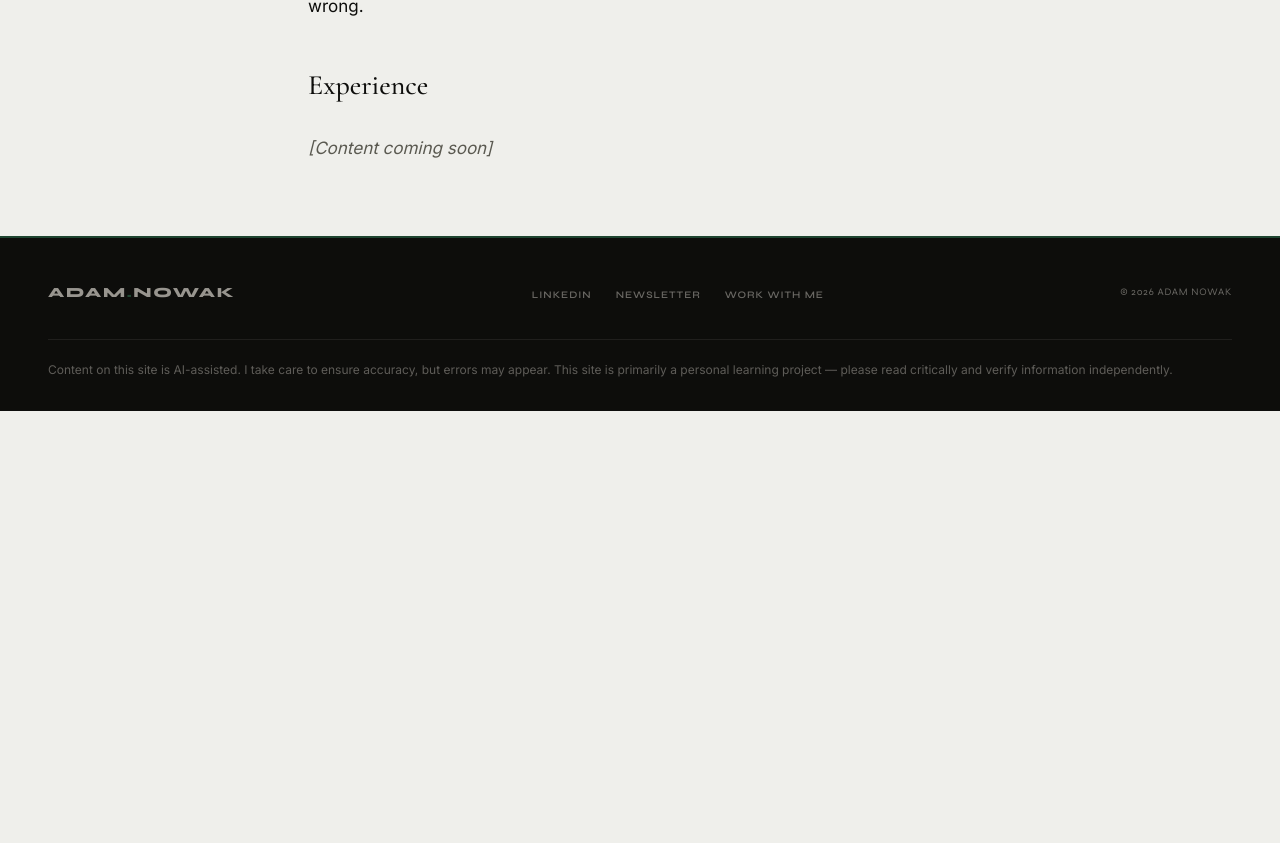
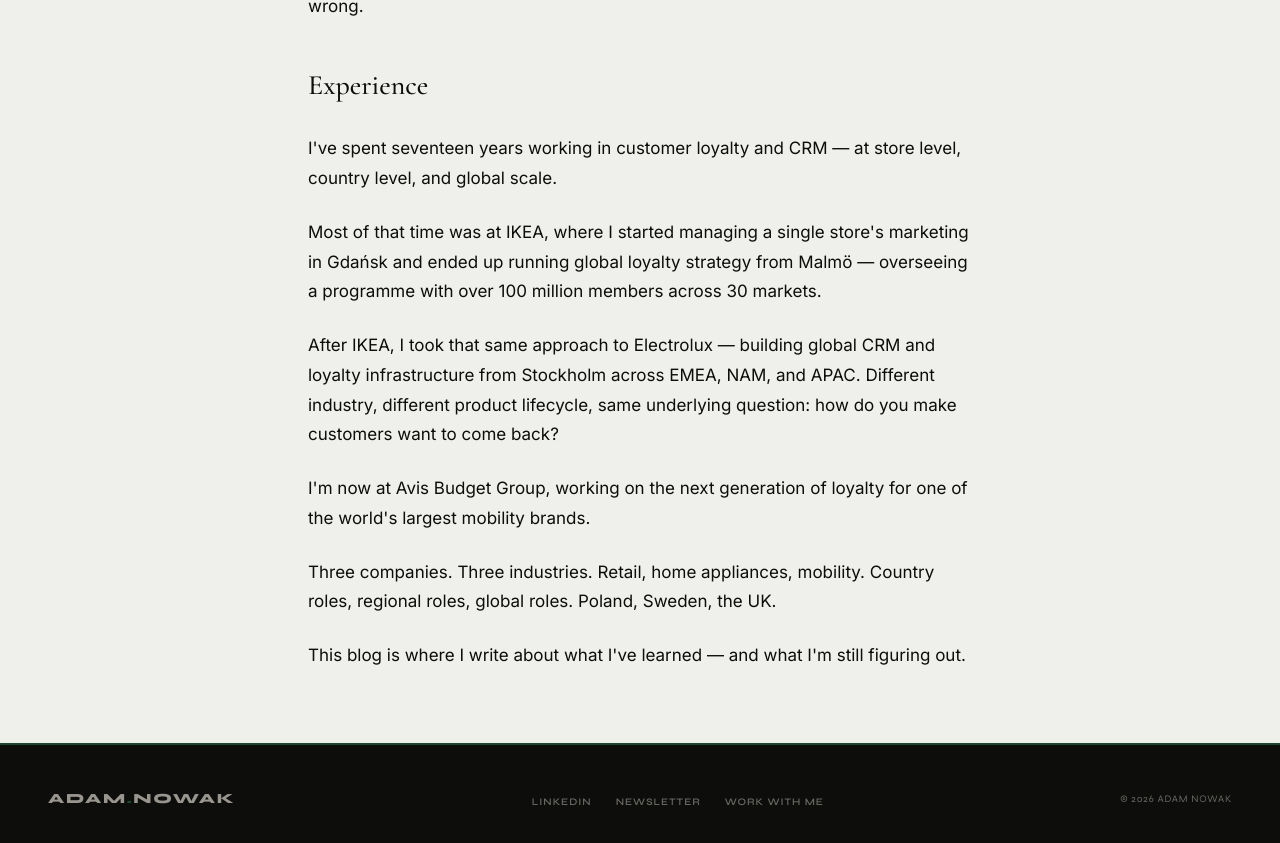
Before and after one commit to nowakadam19/adamnowak-online, a Next.js app: page /about in a window 1280 px wide. Shown: the part 493-1336 px from the top of the page. Before the commit the page ends 904 px from the top, so only its background shows below. Built offline with nearby package versions, Linux system fonts and the light colour scheme.

Commit message:
content: add experience section to about page

```diff
--- a/src/app/about/page.tsx
+++ b/src/app/about/page.tsx
@@ -55,9 +55,40 @@
           Experience
         </h2>
 
-        <div style={{ color: 'var(--muted)', fontStyle: 'italic' }}>
-          [Content coming soon]
-        </div>
+        <p className="mb-6">
+          I&apos;ve spent seventeen years working in customer loyalty and CRM —
+          at store level, country level, and global scale.
+        </p>
+
+        <p className="mb-6">
+          Most of that time was at IKEA, where I started managing a single
+          store&apos;s marketing in Gdańsk and ended up running global loyalty
+          strategy from Malmö — overseeing a programme with over 100 million
+          members across 30 markets.
+        </p>
+
+        <p className="mb-6">
+          After IKEA, I took that same approach to Electrolux — building
+          global CRM and loyalty infrastructure from Stockholm across EMEA,
+          NAM, and APAC. Different industry, different product lifecycle,
+          same underlying question: how do you make customers want to come back?
+        </p>
+
+        <p className="mb-6">
+          I&apos;m now at Avis Budget Group, working on the next generation of
+          loyalty for one of the world&apos;s largest mobility brands.
+        </p>
+
+        <p className="mb-6">
+          Three companies. Three industries. Retail, home appliances,
+          mobility. Country roles, regional roles, global roles.
+          Poland, Sweden, the UK.
+        </p>
+
+        <p>
+          This blog is where I write about what I&apos;ve learned — and what
+          I&apos;m still figuring out.
+        </p>
       </div>
     </div>
   )
```
